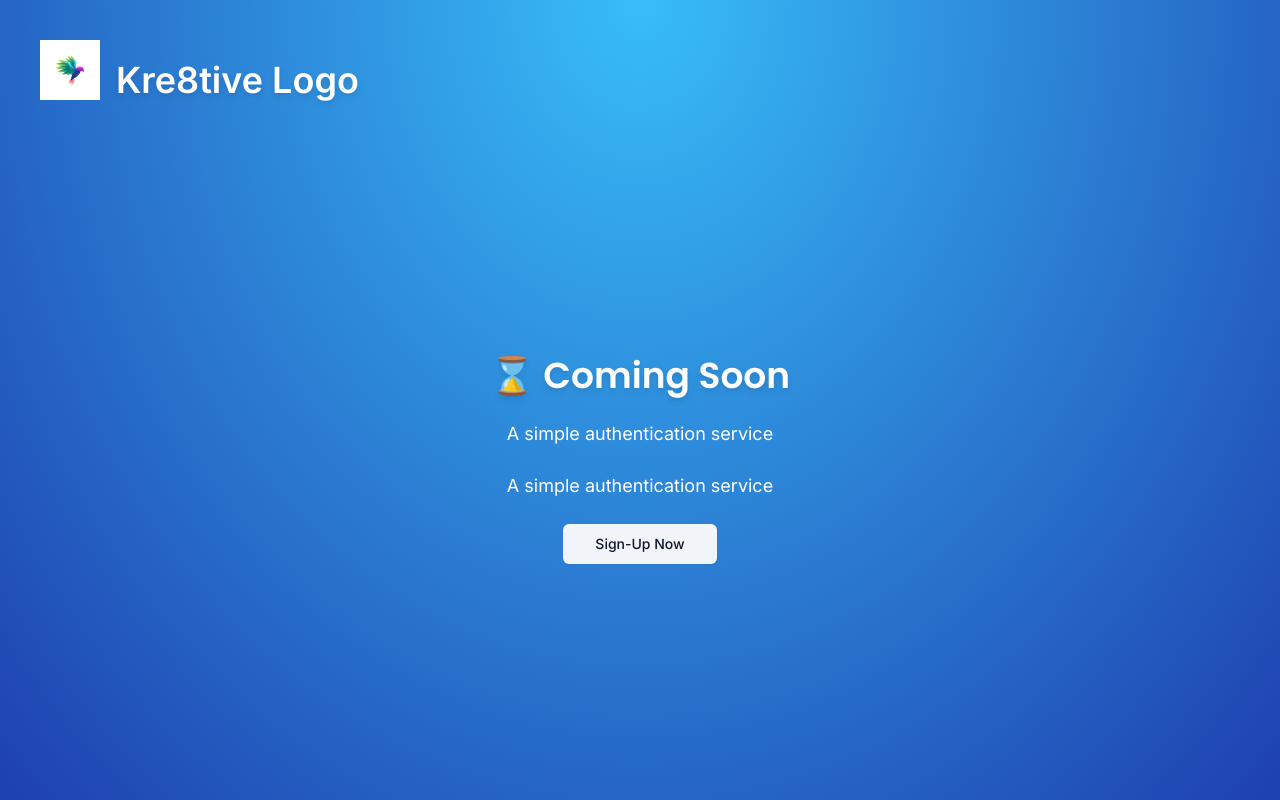
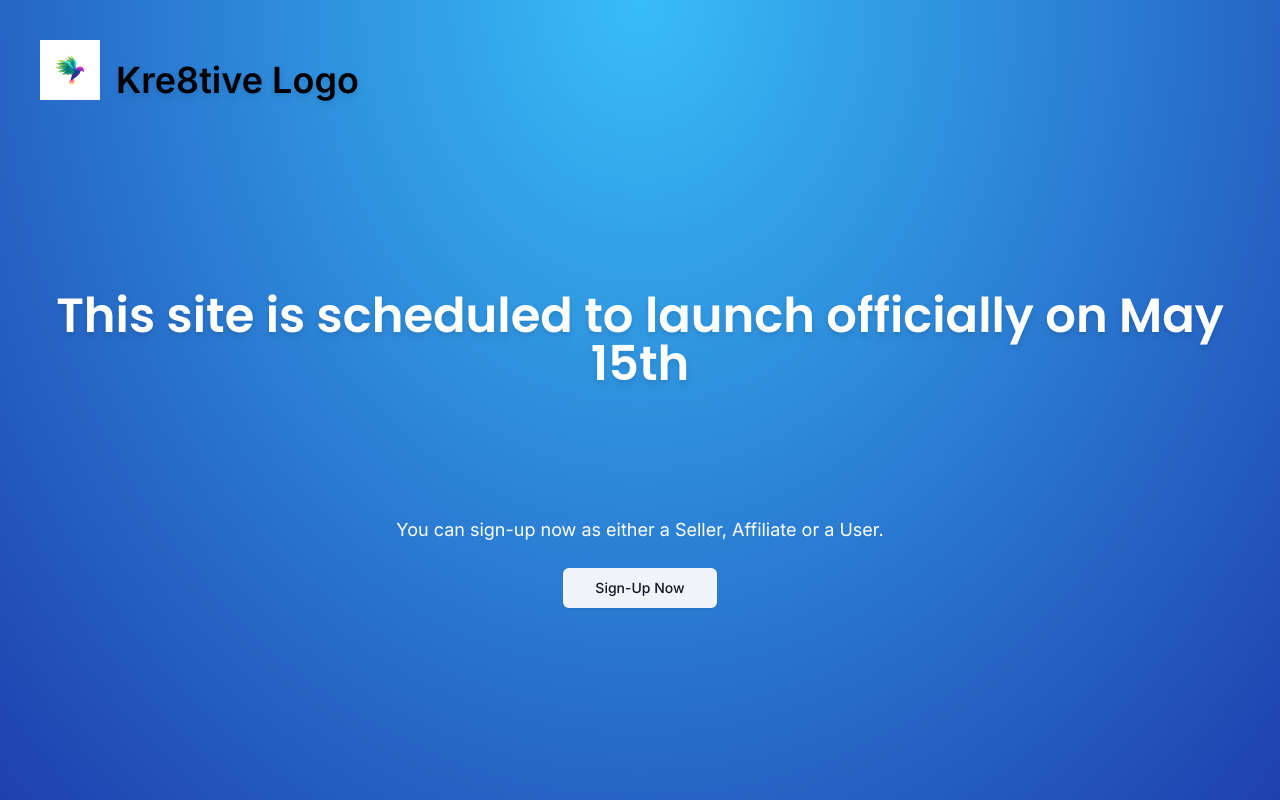
Before and after one commit to nicholavila/Creative-Marketplace, a Next.js app: page / in a window 1280 px wide. Built offline with nearby package versions, Linux system fonts and the light colour scheme; no server answers.

Commit message:
fix(style): fix style of homepage

```diff
--- a/app/page.tsx
+++ b/app/page.tsx
@@ -14,21 +14,21 @@ export default function Home() {
       <div className="w-full flex">
         <div className="w-full flex items-end gap-4">
           <img src="./logo.svg" width="60" height="60" />
-          <p className="text-4xl font-semibold text-white drop-shadow-md">Kre8tive Logo</p>
+          <p className="text-4xl font-semibold text-black drop-shadow-md">Kre8tive Logo</p>
         </div>
       </div>
-      <div className="w-full h-full flex justify-center pt-64">
-        <div className="space-y-6 text-center">
+      <div className="w-full h-full flex justify-center pt-48">
+        <div className="space-y-32 text-center">
           <h1
             className={cn(
-            "text-4xl font-semibold text-white drop-shadow-md",
+              "text-5xl font-semibold text-white drop-shadow-md",
               font.className
             )}
           >
-          ⌛ Coming Soon
+            This site is scheduled to launch officially on May 15th
           </h1>
-        <p className="text-white text-lg">A simple authentication service</p>
-        <p className="text-white text-lg">A simple authentication service</p>
+          <div className="space-y-6 text-center">
+            <p className="text-white text-lg">You can sign-up now as either a Seller, Affiliate or a User.</p>
             <div>
               <SignupButton>
                 <Button variant="secondary" size="lg">
@@ -38,6 +38,7 @@ export default function Home() {
             </div>
           </div>
       </div>
+      </div>
     </main>
   );
 }
```
Lines whose indentation alone changed are shown as unchanged.
